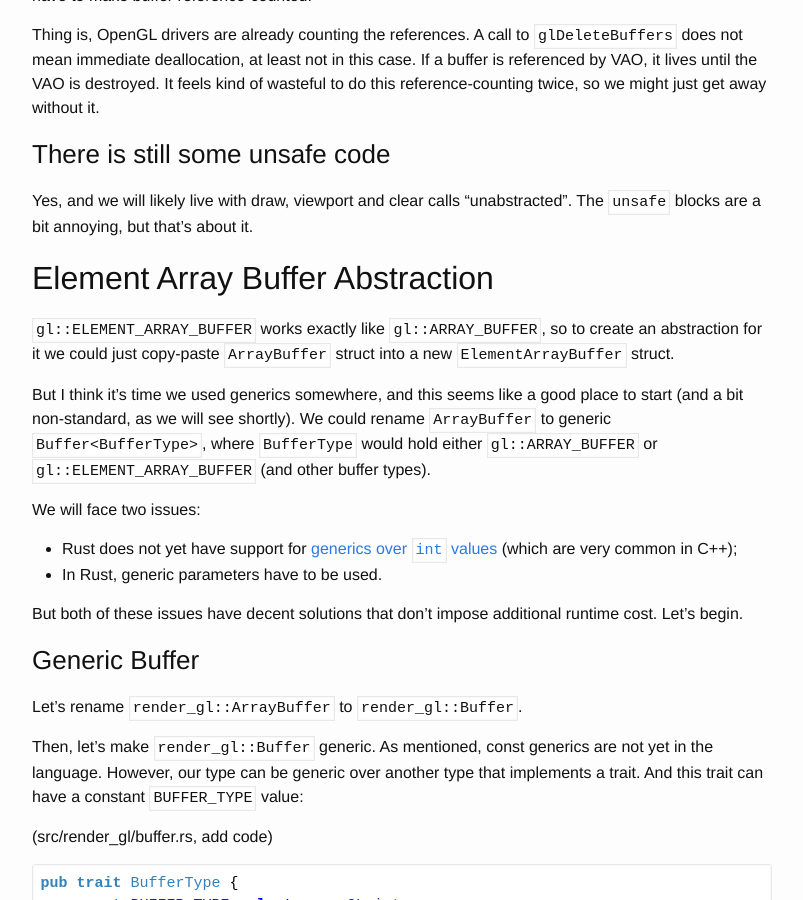
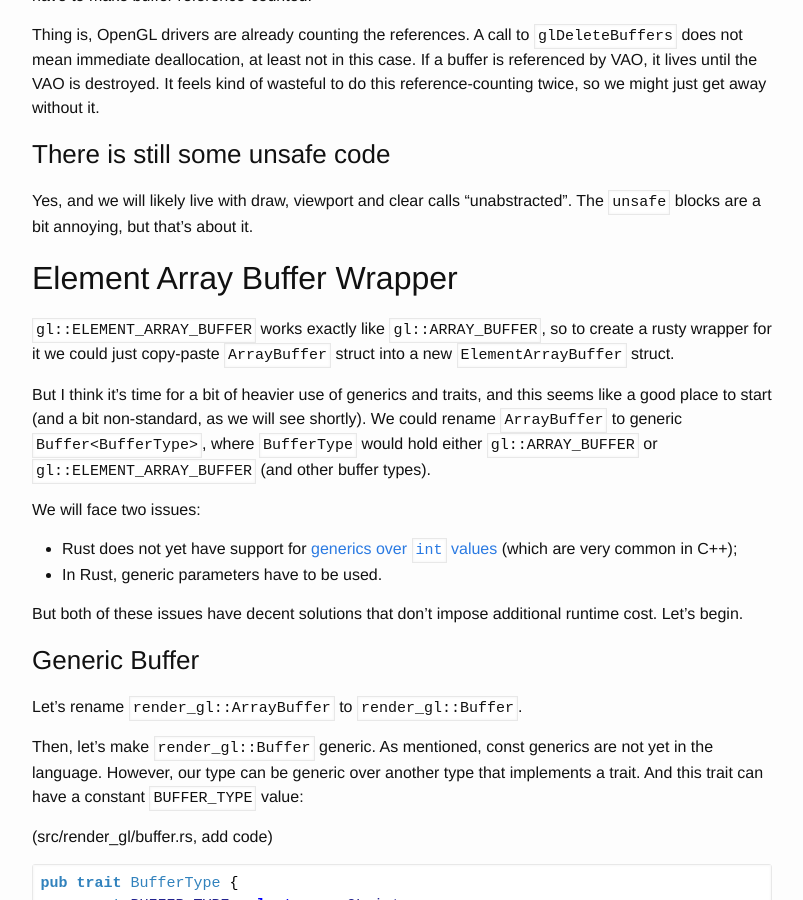
Before and after one commit to Nercury/Nercury.github.io, a Jekyll site: the page built from _posts/2018-07-25-opengl-in-rust-from-scratch-12-buffers.markdown, in a window 1280 px wide and 900 px high, scrolled down 7563 px. Shown: the whole window, without its empty margins (238-1041 px from the left). Built offline with Jekyll 4.4.1, drawn with Linux system fonts in a browser that asks for light colours; nearby versions of some CDN libraries; some of the changed text lies outside the part shown.

Commit message:
Wrapper not abstraction

````diff
--- a/_posts/2018-07-25-opengl-in-rust-from-scratch-12-buffers.markdown
+++ b/_posts/2018-07-25-opengl-in-rust-from-scratch-12-buffers.markdown
@@ -68,7 +68,7 @@ unsafe {
 }
 ```
 
-## ArrayBuffer Abstraction
+## ArrayBuffer Wrapper
 
 A simple struct with a constructor `new` and a `drop` implementation will ensure
 a single creation and a single drop:
@@ -111,7 +111,7 @@ impl Drop for ArrayBuffer {
 ```
 
 Which would be nice and good, except we can't access the `Gl` in `drop`.
-We can reuse the same solution we did [back in shader program abstraction](/rust/opengl/tutorial/2018/02/12/opengl-in-rust-from-scratch-06-gl-generator.html)
+We can reuse the same solution we did [back in shader program wrapper](/rust/opengl/tutorial/2018/02/12/opengl-in-rust-from-scratch-06-gl-generator.html)
 where we stored a reference-counted `Gl` inside the shader program struct.
 
 (src/render_gl/buffer.rs)
@@ -147,7 +147,7 @@ impl Drop for ArrayBuffer {
 }
 ```
 
-Yep, because of this additional `gl` field, this abstraction steps a bit
+Yep, because of this additional `gl` field, this wrapper steps a bit
 outside of zero-cost claim. It may also be a problem
 if we tried to create millions of small array buffers (which may also be _another_, bigger problem).
 Simplest way I can think
@@ -265,9 +265,9 @@ So there. Of course, we do try, but in this case the benefits are not very clear
 consider `&mut self` references in cases where they helped to
 enforce certain API usage.
 
-## Vertex Array Object Abstraction
+## Vertex Array Object Wrapper
 
-Let's follow a very similar approach and build VAO abstraction:
+Let's follow a very similar approach and build VAO wrapper:
 
 (src/render_gl/buffer.rs, added code)
 
@@ -378,13 +378,14 @@ reference-counting twice, so we might just get away without it.
 Yes, and we will likely live with draw, viewport and clear calls "unabstracted".
 The `unsafe` blocks are a bit annoying, but that's about it.
 
-## Element Array Buffer Abstraction
+## Element Array Buffer Wrapper
 
 `gl::ELEMENT_ARRAY_BUFFER` works exactly like `gl::ARRAY_BUFFER`,
-so to create an abstraction for it we could just copy-paste
+so to create a rusty wrapper for it we could just copy-paste
 `ArrayBuffer` struct into a new `ElementArrayBuffer` struct.
 
-But I think it's time we used generics somewhere, and this seems like a good
+But I think it's time for a bit of heavier use of generics and traits,
+and this seems like a good
 place to start (and a bit non-standard, as we will see shortly).
 We could rename `ArrayBuffer` to generic `Buffer<BufferType>`, where
 `BufferType` would hold either `gl::ARRAY_BUFFER` or `gl::ELEMENT_ARRAY_BUFFER` (and
````
